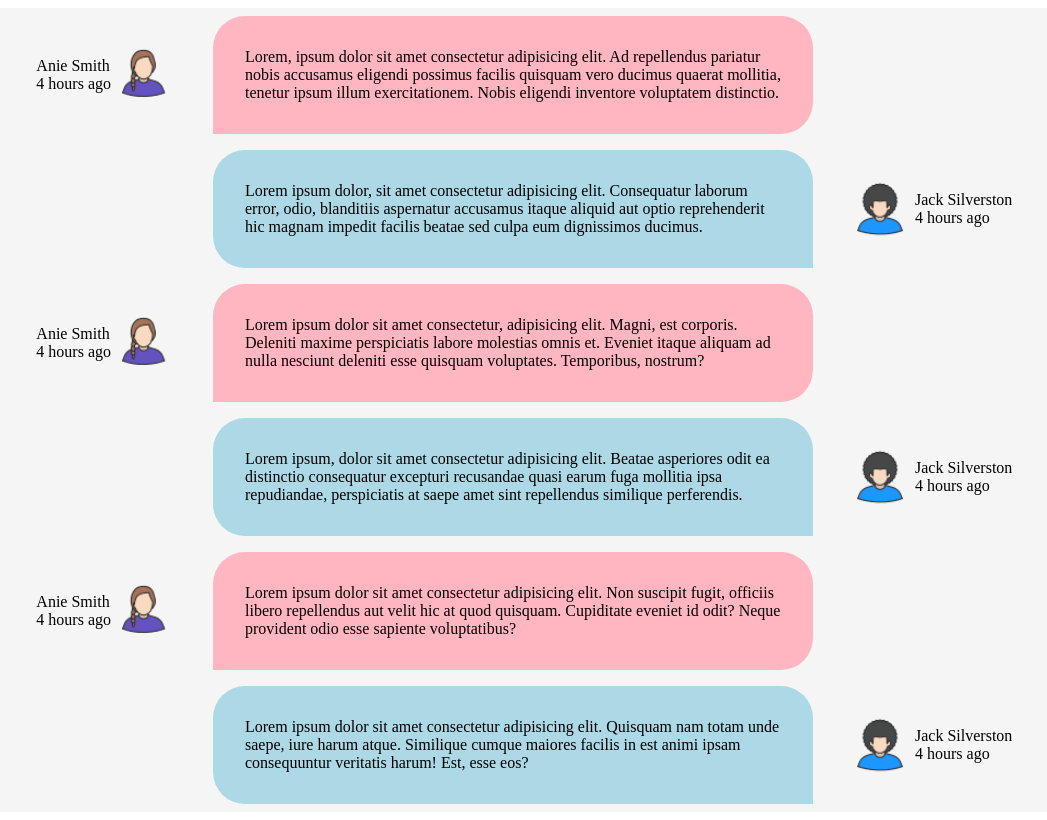
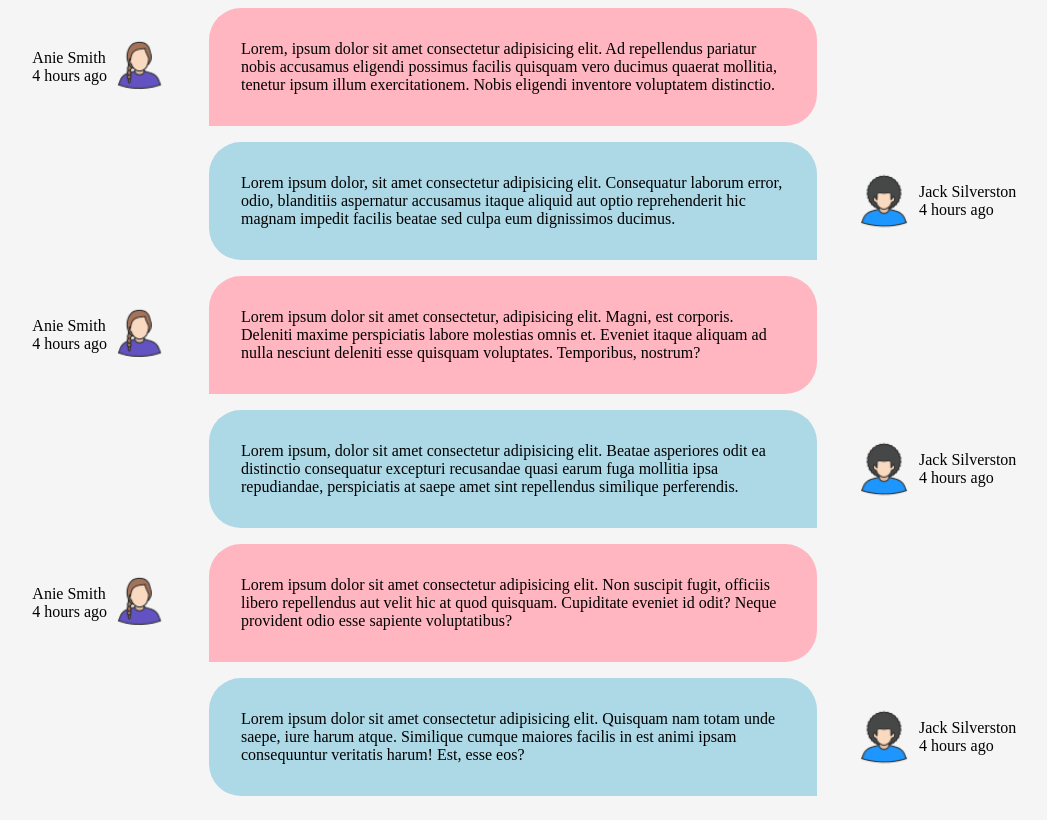
Before and after one commit to macedon-ps/Programs_repository, a PHP site: page /chat.html in a window 1280 px wide. Shown: the whole page, without its empty margins (127-1174 px from the left). After the commit the page ends 796 px from the top, so only its background shows below. Run offline with PHP 8.4, Linux system fonts and the light colour scheme.

Commit message:
add margin for body

```diff
--- a/HTML/Homework/HW_4/chat.css
+++ b/HTML/Homework/HW_4/chat.css
@@ -1,3 +1,6 @@
+body{
+    margin: 0 auto;
+}
 .conteiner{
     display: flex;
     flex-direction: column;
@@ -25,9 +28,7 @@
     padding: 2em;
     margin: 0.5em 0;
     border-radius: 2em;
-
 }
-
 .foto-first,
 .foto-second{
     display: flex;
```
